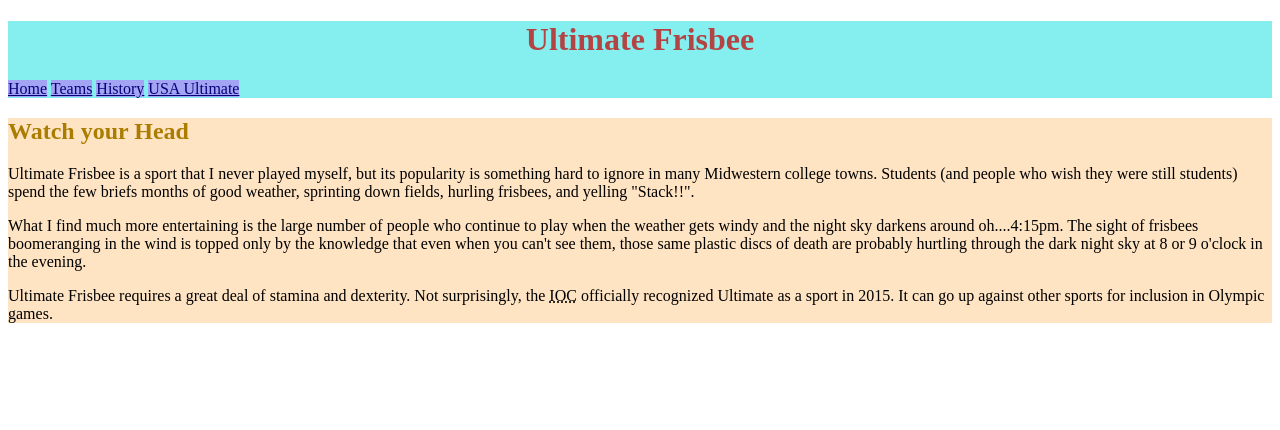
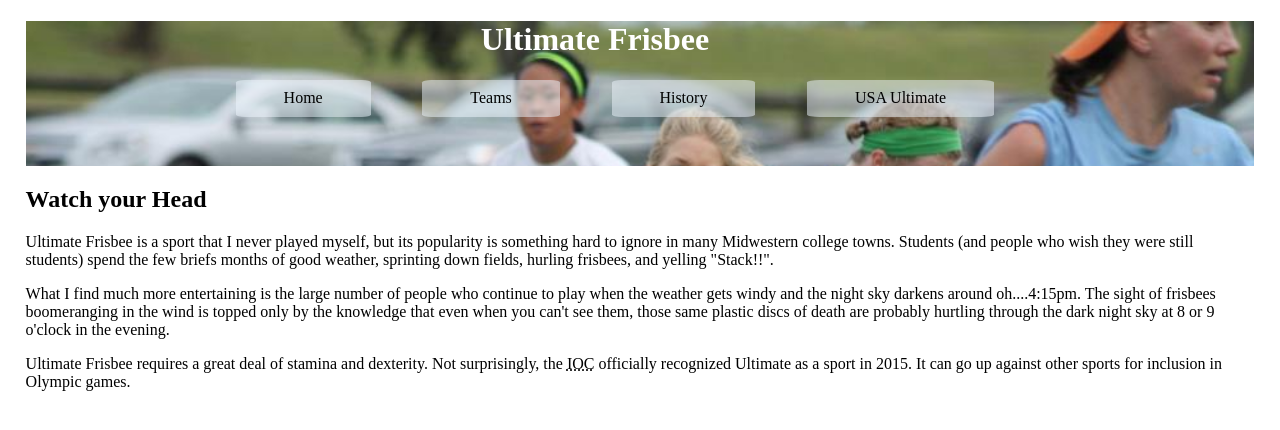
Before and after one commit to AbdullahShabbir11/AdvStyled-Web, a plain HTML site: page Simple-CSS-Web/index.html in a window 1280 px wide. Drawn offline with Linux system fonts and the light colour scheme.

Commit message:
added style for header.

```diff
--- /dev/null
+++ b/Simple-CSS-Web/css/hw2.css
@@ -0,0 +1,43 @@
+/* remove */
+img {
+    display: none;
+}
+
+
+body {
+    padding: 0% 1% 1% 1%;
+    margin: 0% 1% 1% 1%;
+
+}
+
+
+header {
+    /* border: solid; */
+    background-image: url("../assets/images/flywheel.jpg");
+    background-color: rgb(240, 248, 255);
+    background-repeat: no-repeat;
+    background-size: 100% auto;
+    padding-bottom: 4%;
+    padding-right: 5%;
+}
+
+h1 {
+    /* border: solid; */
+    margin-left: 39%;
+    color: white;
+}
+
+nav {
+    margin-left: 18%;
+}
+
+nav a {
+    /* border: solid; */
+    display: inline-block;
+    border-radius: 7%;
+    padding: 1% 5% 1% 5%;
+    background-color: rgb(240, 248, 255, 0.5);
+    text-decoration: none;
+    color: black;
+    margin-right: 5%;
+}
--- a/Simple-CSS-Web/index.html
+++ b/Simple-CSS-Web/index.html
@@ -4,8 +4,7 @@
 <head>
     <meta charset="UTF-8">
     <title>Ultimate Frisbee - Home</title>
-    <link rel="stylesheet" href="css/hw1.css">
-    <link rel="stylesheet" href="css/hw1.css">
+    <link rel="stylesheet" href="css/hw2.css">
 </head>
 
 <body>
```
Also changed, not shown: Simple-CSS-Web/history.html (+1 -1 lines), Simple-CSS-Web/teams.html (+1 -1 lines).
